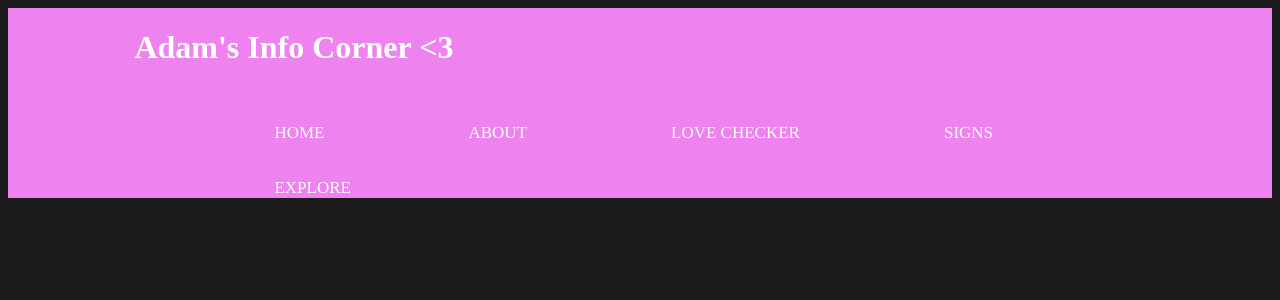
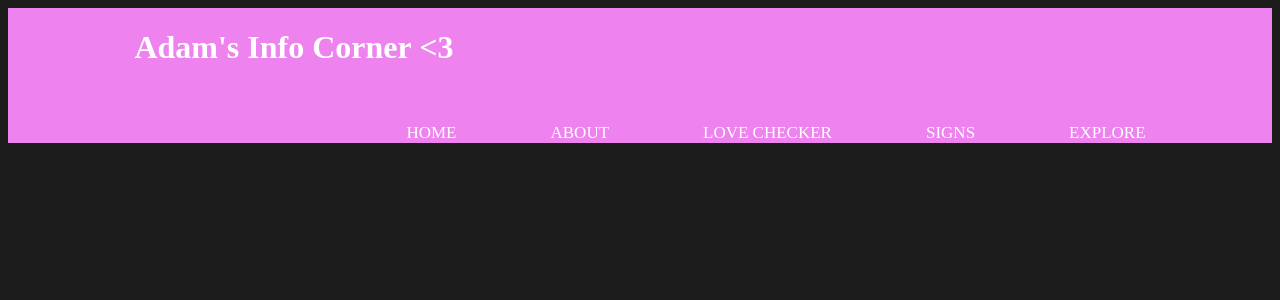
Before and after one commit to arod34/adamrademacher.com, a PHP site: page /About.html in a window 1280 px wide. Shown: the top 300 px of the page. Run offline with PHP 8.4, Linux system fonts and the light colour scheme.

Commit message:
Update styles.css

```diff
--- a/styles.css
+++ b/styles.css
@@ -34,7 +34,7 @@ nav ul{
 
 nav li{
     display: inline-block;
-    margin-left: 140px;
+    margin-left: 90px;
     padding-top: 35px;
     position: relative;
 }
```
